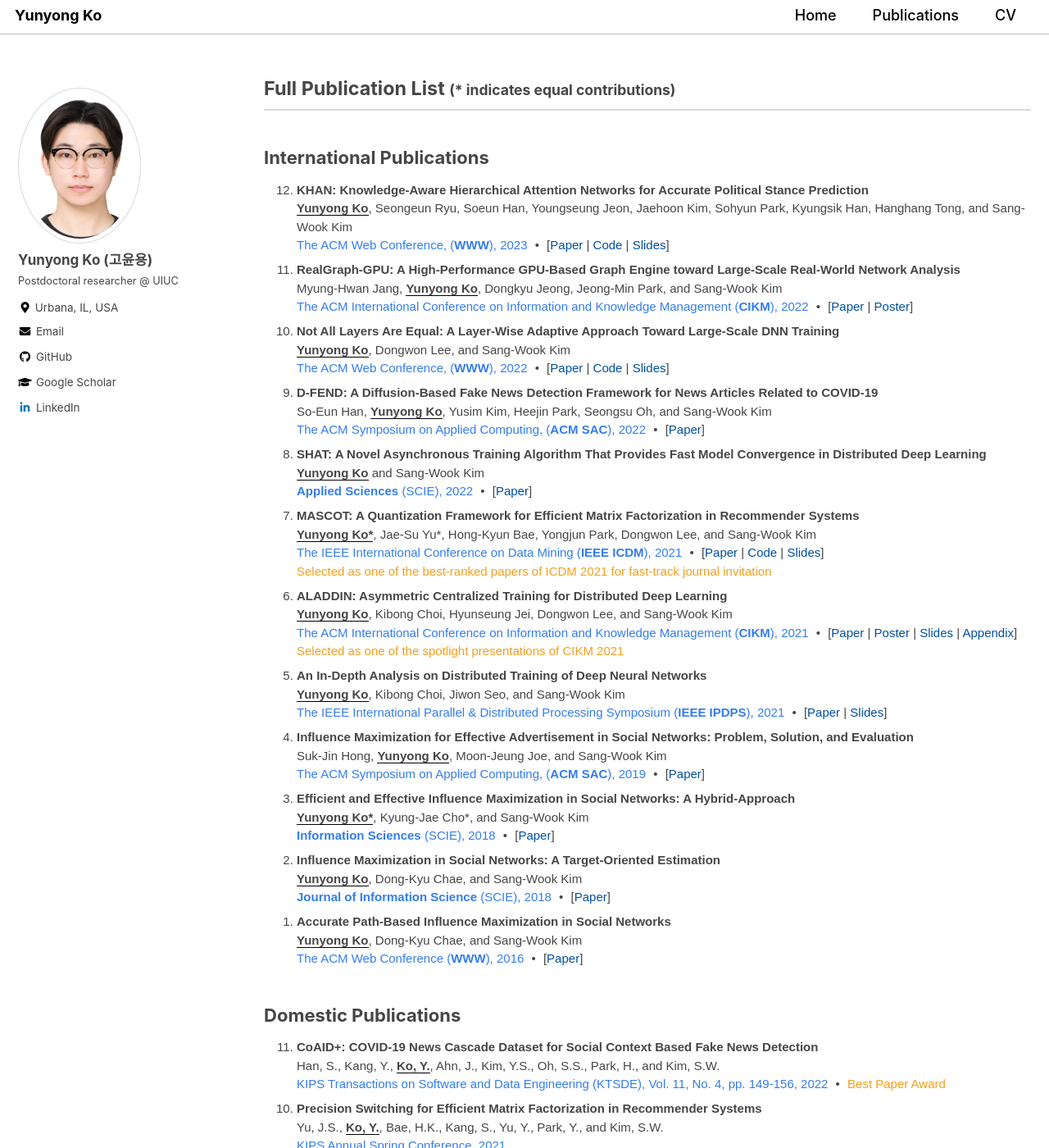
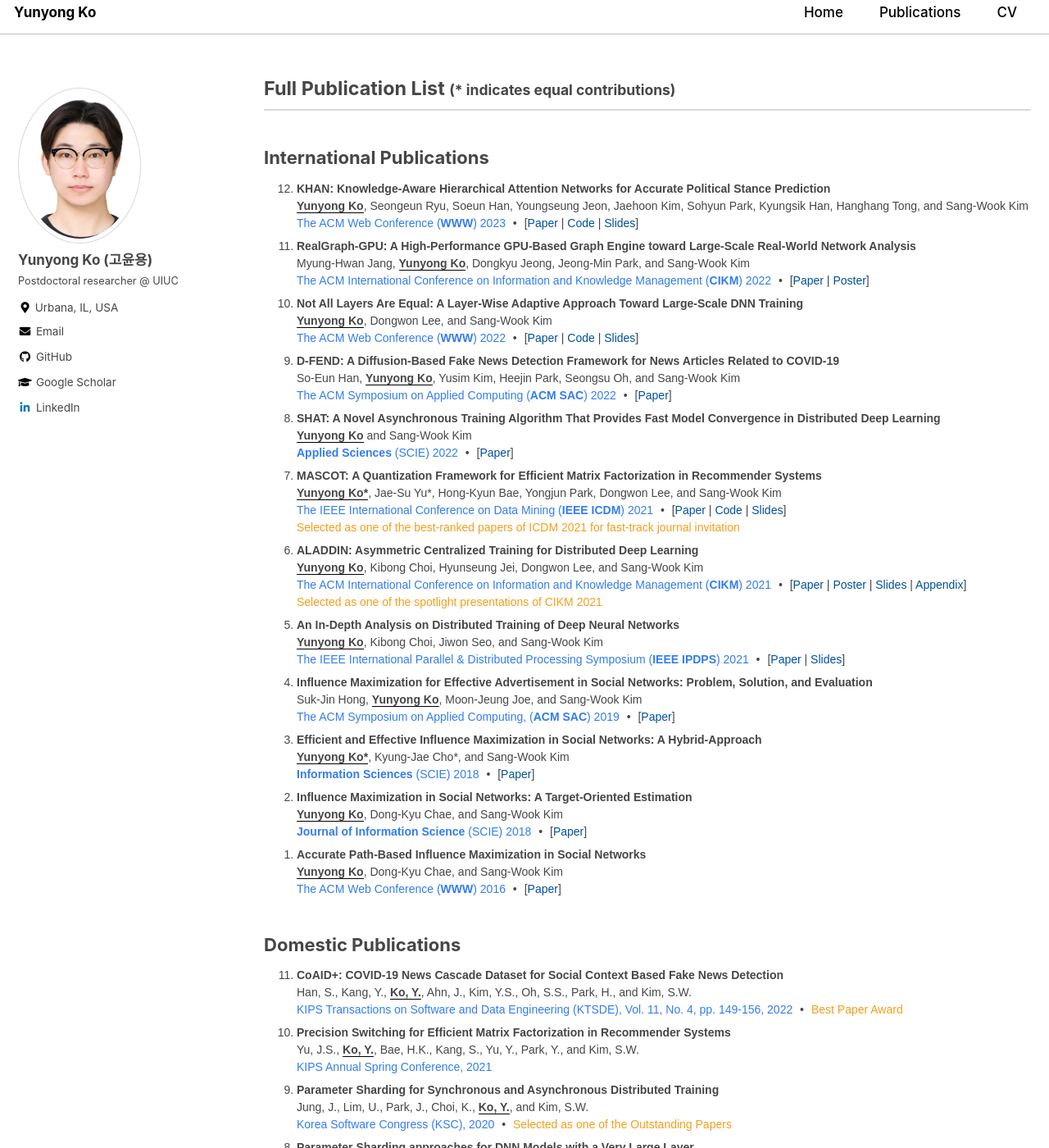
Before and after one commit to yy-ko/yy-ko.github.io, a Jekyll site: the page built from publication.html, in a window 1280 px wide and 1400 px high. Shown: the whole window at 82% size. Built offline with Jekyll 4.4.1, drawn with Linux system fonts in a browser that asks for light colours; cached includes are drawn as plain includes.

Commit message:
font update

```diff
--- a/assets/css/main.scss
+++ b/assets/css/main.scss
@@ -22,7 +22,7 @@ search: false
 }
 .my_list{
     font-family:  Arial, Helvetica, sans-serif;
-    font-size:  15px;
+    font-size:  14px;
 }
 .journal {
     // color:rgba(22, 99, 62, 1);
@@ -93,7 +93,7 @@ hr.sep {
 .masthead {
     font-weight: 500;
     background: rgba(255,255,255,1);  // set a color to hide content that may appear below masthead
-    font-size: 18px;
+    font-size: 17px;
     position: fixed;
     top: 0;
     // border-bottom: 1.5px solid #f2f3f3;
@@ -132,7 +132,7 @@ body {
     margin-bottom: 0;
 }
 .section > p{
-    font-size: 15px;
+    font-size: 14px;
     text-align: justify;
     margin-top: 0em;
     margin-bottom: 0em;
--- a/publication.html
+++ b/publication.html
@@ -12,42 +12,42 @@ author_profile: true
     <ol class="my_list" reversed>
 		<li> <strong>KHAN: Knowledge-Aware Hierarchical Attention Networks for Accurate Political Stance Prediction</strong> <br>
 		<strong><u>Yunyong Ko</u></strong>, Seongeun Ryu, Soeun Han, Youngseung Jeon, Jaehoon Kim, Sohyun Park, Kyungsik Han, Hanghang Tong, and Sang-Wook Kim <br>
-		<span class="venue">The ACM Web Conference, (<strong>WWW</strong>), 2023</span>
+		<span class="venue">The ACM Web Conference (<strong>WWW</strong>) 2023</span>
 		<span class="dot-sep">&#8226;</span>
         <span>[<a href="#">Paper</a> | <a href="#">Code</a> | <a href="#">Slides</a>]</span>
 		</li>
 
 		<li> <strong>RealGraph-GPU: A High-Performance GPU-Based Graph Engine toward Large-Scale Real-World Network Analysis</strong> <br>
 		Myung-Hwan Jang, <strong><u>Yunyong Ko</u></strong>, Dongkyu Jeong, Jeong-Min Park, and Sang-Wook Kim <br>
-		<span class="venue">The ACM International Conference on Information and Knowledge Management (<strong>CIKM</strong>), 2022</span>
+		<span class="venue">The ACM International Conference on Information and Knowledge Management (<strong>CIKM</strong>) 2022</span>
 		<span class="dot-sep">&#8226;</span>
         <span>[<a href="/assets/files/CIKM22-realgraph-paper.pdf">Paper</a> | <a href="/assets/files/CIKM22-realgraph-poster.pdf">Poster</a>]</span>
 		</li>
 
 		<li> <strong>Not All Layers Are Equal: A Layer-Wise Adaptive Approach Toward Large-Scale DNN Training </strong> <br>
 		<strong><u>Yunyong Ko</u></strong>, Dongwon Lee, and Sang-Wook Kim <br>
-		<span class="venue">The ACM Web Conference, (<strong>WWW</strong>), 2022</span>
+		<span class="venue">The ACM Web Conference (<strong>WWW</strong>) 2022</span>
 		<span class="dot-sep">&#8226;</span>
         <span>[<a href="/assets/files/WWW22-lena-paper.pdf">Paper</a> | <a href="https://github.com/yy-ko/lena-www22">Code</a> | <a href="/assets/files/WWW22-lena-presentation.pdf">Slides</a>]</span>
 		</li>
 
 		<li> <strong>D-FEND: A Diffusion-Based Fake News Detection Framework for News Articles Related to COVID-19</strong> <br>
 		So-Eun Han, <strong><u>Yunyong Ko</u></strong>, Yusim Kim, Heejin Park, Seongsu Oh, and Sang-Wook Kim<br>
-		<span class="venue">The ACM Symposium on Applied Computing, (<strong>ACM SAC</strong>), 2022</span>
+		<span class="venue">The ACM Symposium on Applied Computing (<strong>ACM SAC</strong>) 2022</span>
 		<span class="dot-sep">&#8226;</span>
         <span>[<a href="/assets/files/SAC22-dfend-paper.pdf">Paper</a>]</span>
 		</li>
 
 		<li> <strong>SHAT: A Novel Asynchronous Training Algorithm That Provides Fast Model Convergence in Distributed Deep Learning</strong> <br>
 		<strong><u>Yunyong Ko</u></strong> and Sang-Wook Kim <br>
-		<span class="venue"> <strong>Applied Sciences </strong> (SCIE), 2022 </span>
+		<span class="venue"> <strong>Applied Sciences </strong> (SCIE) 2022 </span>
 		<span class="dot-sep">&#8226;</span>
         <span>[<a href="/assets/files/AS22-shat-paper.pdf">Paper</a>]</span> <br>
 		</li>
 
 		<li> <strong>MASCOT: A Quantization Framework for Efficient Matrix Factorization in Recommender Systems </strong> <br>
 		<strong><u>Yunyong Ko*</u></strong>, Jae-Su Yu*, Hong-Kyun Bae, Yongjun Park, Dongwon Lee, and Sang-Wook Kim <br>
-		<span class="venue"> The IEEE International Conference on Data Mining (<strong>IEEE ICDM</strong>), 2021</span>
+		<span class="venue"> The IEEE International Conference on Data Mining (<strong>IEEE ICDM</strong>) 2021</span>
 		<span class="dot-sep">&#8226;</span>
         <span>[<a href="/assets/files/ICDM21-mascot-paper.pdf">Paper</a> <span>|</span> <a href="https://github.com/yy-ko/mascot-icdm21">Code</a> <span>|</span> <a href="/assets/files/ICDM21-mascot-presentation.pdf">Slides</a>]</span> <br>
         <span class="award">Selected as one of the best-ranked papers of ICDM 2021 for fast-track journal invitation</span>
@@ -55,7 +55,7 @@ author_profile: true
 
 		<li> <strong>ALADDIN: Asymmetric Centralized Training for Distributed Deep Learning </strong> <br>
 		<strong><u>Yunyong Ko</u></strong>, Kibong Choi, Hyunseung Jei, Dongwon Lee, and Sang-Wook Kim <br>
-		<span class="venue"> The ACM International Conference on Information and Knowledge Management (<strong>CIKM</strong>), 2021</span>
+		<span class="venue"> The ACM International Conference on Information and Knowledge Management (<strong>CIKM</strong>) 2021</span>
 		<span class="dot-sep">&#8226;</span>
         <span>[<a href="/assets/files/CIKM21-aladdin-paper.pdf">Paper</a> <span>|</span> <a href="/assets/files/CIKM21-aladdin-poster.pdf">Poster</a> <span>|</span> <a href="/assets/files/CIKM21-aladdin-presentation.pdf">Slides</a> <span>|</span> <a href="https://sites.google.com/view/aladdin-proofs/home?authuser=0">Appendix</a>]</span> <br>
         <span class="award">Selected as one of the spotlight presentations of CIKM 2021 </span>
@@ -63,35 +63,35 @@ author_profile: true
 
 		<li> <strong>An In-Depth Analysis on Distributed Training of Deep Neural Networks </strong> <br>
 		<strong><u>Yunyong Ko</u></strong>, Kibong Choi, Jiwon Seo, and Sang-Wook Kim <br>
-		<span class="venue"> The IEEE International Parallel & Distributed Processing Symposium (<strong>IEEE IPDPS</strong>), 2021</span>
+		<span class="venue"> The IEEE International Parallel & Distributed Processing Symposium (<strong>IEEE IPDPS</strong>) 2021</span>
 		<span class="dot-sep">&#8226;</span>
         <span>[<a href="/assets/files/IPDPS21-analysis-paper.pdf">Paper</a> <span>|</span> <a href="/assets/files/IPDPS21-analysis-presentation.pdf">Slides</a>]</span> <br>
 		</li>
 
 		<li> <strong>Influence Maximization for Effective Advertisement in Social Networks: Problem, Solution, and Evaluation</strong> <br>
 		Suk-Jin Hong, <strong><u>Yunyong Ko</u></strong>, Moon-Jeung Joe, and Sang-Wook Kim <br>
-		<span class="venue">The ACM Symposium on Applied Computing, (<strong>ACM SAC</strong>), 2019</span>
+		<span class="venue">The ACM Symposium on Applied Computing, (<strong>ACM SAC</strong>) 2019</span>
 		<span class="dot-sep">&#8226;</span>
         <span>[<a href="/assets/files/SAC19-infmax-paper.pdf">Paper</a>]</span>
 		</li>
 
 		<li> <strong>Efficient and Effective Influence Maximization in Social Networks: A Hybrid-Approach </strong> <br>
 		<strong><u>Yunyong Ko*</u></strong>, Kyung-Jae Cho*, and Sang-Wook Kim <br>
-		<span class="venue"> <strong>Information Sciences</strong> (SCIE), 2018 </span>
+		<span class="venue"> <strong>Information Sciences</strong> (SCIE) 2018 </span>
 		<span class="dot-sep">&#8226;</span>
         <span>[<a href="/assets/files/INS18-hybrid-paper.pdf">Paper</a>]</span> <br>
 		</li>
 
 		<li> <strong>Influence Maximization in Social Networks: A Target-Oriented Estimation</strong> <br>
 		<strong><u>Yunyong Ko</u></strong>, Dong-Kyu Chae, and Sang-Wook Kim <br>
-		<span class="venue"> <strong>Journal of Information Science</strong> (SCIE), 2018 </span>
+		<span class="venue"> <strong>Journal of Information Science</strong> (SCIE) 2018 </span>
 		<span class="dot-sep">&#8226;</span>
         <span>[<a href="/assets/files/JIS18-target-paper.pdf">Paper</a>]</span> <br>
 		</li>
 
 		<li> <strong>Accurate Path-Based Influence Maximization in Social Networks </strong> <br>
 		<strong><u>Yunyong Ko</u></strong>, Dong-Kyu Chae, and Sang-Wook Kim <br>
-		<span class="venue">The ACM Web Conference (<strong>WWW</strong>), 2016</span>
+		<span class="venue">The ACM Web Conference (<strong>WWW</strong>) 2016</span>
 		<span class="dot-sep">&#8226;</span>
         <span>[<a href="/assets/files/WWW16-path-paper.pdf">Paper</a>]</span> <br>
 		</li>
```
Also changed, not shown: index.html (+8 -8 lines).
